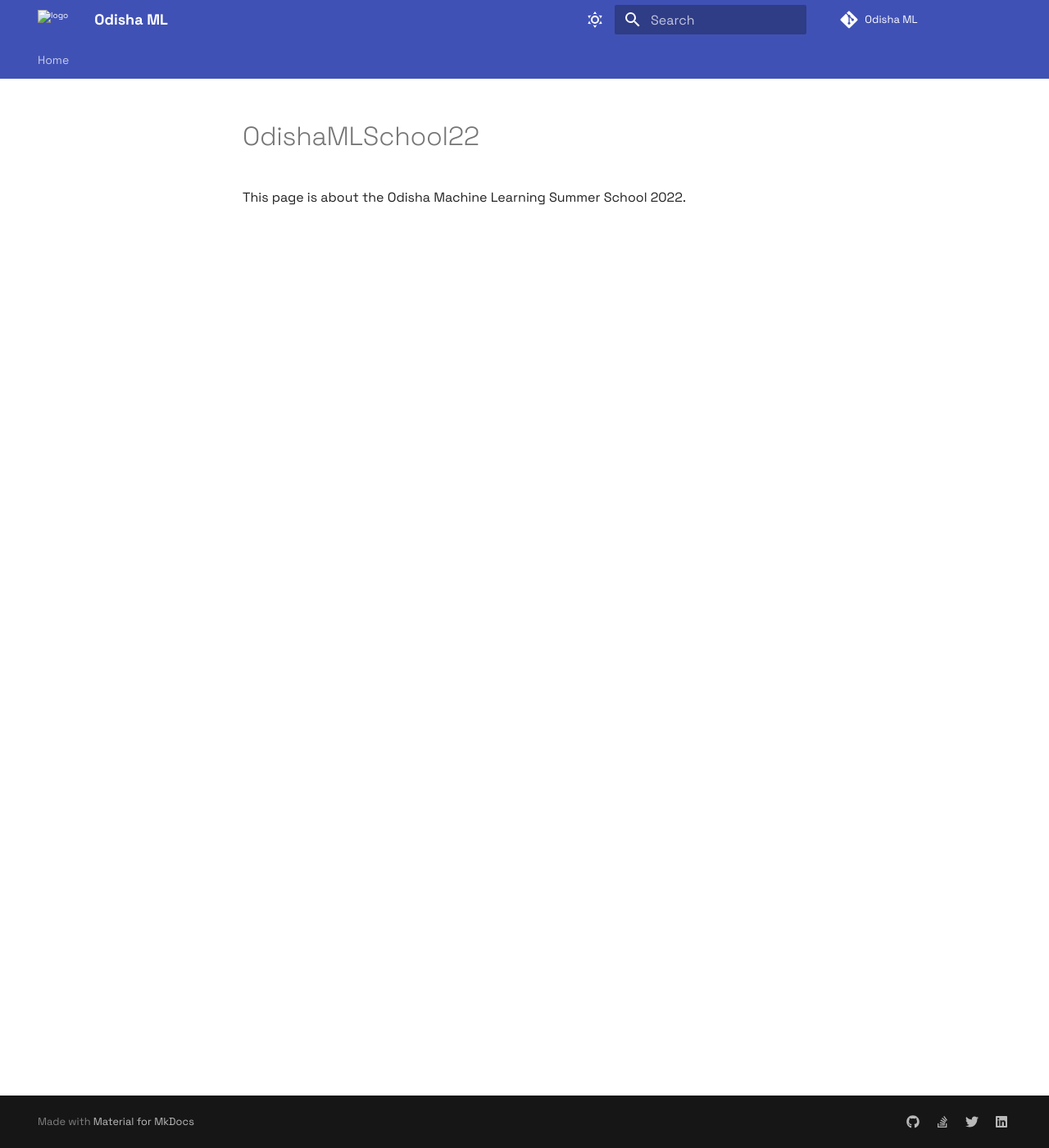
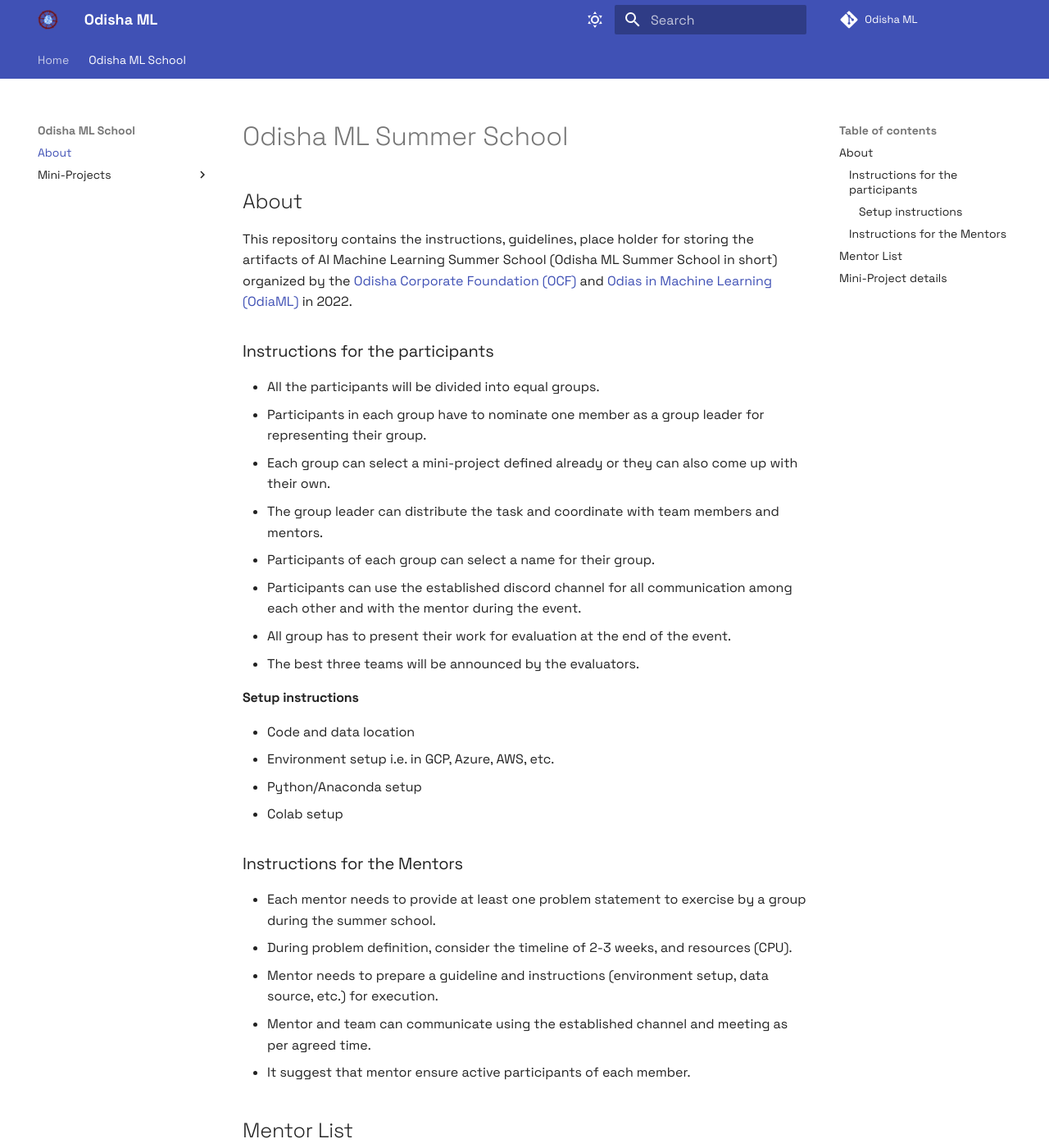
Before and after one commit to OdiaNLP/odianlp.github.io, an MkDocs documentation site: the page built from docs/OdishaMLSchool.md, in a window 1280 px wide and 1400 px high. Shown: the whole window at 82% size. Built offline with MkDocs 1.6.1 and Material for MkDocs 9.7.7, drawn with Linux system fonts in a browser that asks for light colours; comment, search, counter and statistics services are not loaded; some of the changed text lies outside the part shown.

Commit message:
feat(mini-project): mini project template added WIP.

```diff
--- a/docs/OdishaMLSchool.md
+++ b/docs/OdishaMLSchool.md
@@ -1,3 +1,54 @@
-# OdishaMLSchool22
+# Odisha ML Summer School
 
-This page is about the Odisha Machine Learning Summer School 2022.
+## About
+This repository contains the instructions, guidelines, place holder for storing the artifacts of AI Machine Learning Summer School (Odisha ML Summer School in short) organized by the <a href="https://www.ocfodisha.org/">Odisha Corporate Foundation (OCF)</a>  and <a href="https://www.odisha.ml/">Odias in Machine Learning (OdiaML)</a> in 2022.
+
+### Instructions for the participants
+* All the participants will be divided into equal groups.
+* Participants in each group have to nominate one member as a group leader for representing their group.
+* Each group can select a mini-project defined already or they can also come up with their own.
+* The group leader can distribute the task and coordinate with team members and mentors.
+* Participants of each group can select a name for their group.
+* Participants can use the established discord channel for all communication among each other and with the mentor during the event.
+* All group has to present their work for evaluation at the end of the event.
+* The best three teams will be announced by the evaluators.
+
+#### Setup instructions
+
+* Code and data location
+* Environment setup i.e. in GCP, Azure, AWS, etc.
+* Python/Anaconda setup
+* Colab setup
+
+### Instructions for the Mentors
+* Each mentor needs to provide at least one problem statement to exercise by a group during the summer school.
+* During problem definition, consider the timeline of 2-3 weeks, and resources (CPU).
+* Mentor needs to prepare a guideline and instructions (environment setup, data source, etc.) for execution.
+* Mentor and team can communicate using the established channel and meeting as per agreed time.
+* It suggest that mentor ensure active participants of each member.
+
+## Mentor List
+* Mr. Soumendra Sahoo (NLP)
+* Mr. Subhadadarshi Panda (NLP - Machine Translation)
+* Dr. Shantipriya Parida (NLP - Machine Translation, Topic Modeling, Text Summarization, Language Detection)
+* Mrs. Kusumlata Patiyal (NLP - Mention Detection, Co-reference Resoultion)
+* Mr. Sambit Sekhar (NLP - Recommendation Engine)
+* Mr.  Abhijeet Parida (Computer Vision)
+* Prof. Peeta Basa Pati (Image Processing)
+* Dr. Ravi Shankar Prasad (Speech Processing)
+* Mr. Sakyasingha Mohapatra (Robotics)
+* Mr. Prabhu Teja (Deep Learning)
+
+
+## Mini-Project details
+
+1. [Mini-Project-1](#mini-projects/mini-project-1/mp1_readme/)
+2. [Mini-Project-2](https://github.com/odisha-ml/odisha-ml.github.io/tree/master/docs/mini-projects/mini-project-2)
+3. [Mini-Project-3](https://github.com/odisha-ml/odisha-ml.github.io/tree/master/docs/mini-projects/mini-project-3)
+4. [Mini-Project-4](https://github.com/odisha-ml/odisha-ml.github.io/tree/master/docs/mini-projects/mini-project-4)
+5. [Mini-Project-5](https://github.com/odisha-ml/odisha-ml.github.io/tree/master/docs/mini-projects/mini-project-5)
+6. [Mini-Project-6](https://github.com/odisha-ml/odisha-ml.github.io/tree/master/docs/mini-projects/mini-project-6)
+7. [Mini-Project-7](https://github.com/odisha-ml/odisha-ml.github.io/tree/master/docs/mini-projects/mini-project-7)
+8. [Mini-Project-8](https://github.com/odisha-ml/odisha-ml.github.io/tree/master/docs/mini-projects/mini-project-8)
+9. [Mini-Project-9](https://github.com/odisha-ml/odisha-ml.github.io/tree/master/docs/mini-projects/mini-project-9)
+10. [Mini-Project-10](https://github.com/odisha-ml/odisha-ml.github.io/tree/master/docs/mini-projects/mini-project-10)
--- a/mkdocs.yml
+++ b/mkdocs.yml
@@ -29,7 +29,7 @@
     - navigation.top
     - navigation.tabs
     - tabs
-    - toc.integrate
+    # - toc.integrate  Uncommenting this makes one side ToC
   palette:
   - scheme: default
     primary: indigo
@@ -97,20 +97,20 @@
 
 # Customization
 extra:
-  homepage: https://www.mte2o.com
+  homepage: https://www.odisha.ml
   analytics:
     provider: google
     property: G-6V5C6Z523T
 
   social:
     - icon: fontawesome/brands/github
-      link: https://github.com/OdiaNLP
-    - icon: fontawesome/brands/stack-overflow
-      link: https://stackoverflow.com/users/5014656/soumendra?tab=profile
+      link: https://github.com/odisha-ml
     - icon: fontawesome/brands/twitter
-      link: https://twitter.com/soumendra_ks
+      link: https://twitter.com/odias_in_ml
     - icon: fontawesome/brands/linkedin
-      link: https://linkedin.com/in/soumendrakumarsahoo/
+      link: https://www.linkedin.com/groups/8973063/
+    - icon: fontawesome/brands/youtube
+      link: https://www.youtube.com/channel/UCaoGfM_49C8kcKqyTh-fr6Q/
 
 extra_javascript:
   - https://cdnjs.cloudflare.com/ajax/libs/tablesort/5.2.1/tablesort.min.js
@@ -119,3 +119,16 @@
 nav:
   - Home:
     - About: index.md
+  - Odisha ML School:
+    - About: OdishaMLSchool.md
+    - Mini-Projects:
+      - MiniProject1: mini-projects/mini-project-1/mp1_readme.md
+      - MiniProject2: mini-projects/mini-project-2/mp2_readme.md
+      - MiniProject3: mini-projects/mini-project-3/mp3_readme.md
+      - MiniProject4: mini-projects/mini-project-4/mp4_readme.md
+      - MiniProject5: mini-projects/mini-project-5/mp5_readme.md
+      - MiniProject6: mini-projects/mini-project-6/mp6_readme.md
+      - MiniProject7: mini-projects/mini-project-7/mp7_readme.md
+      - MiniProject8: mini-projects/mini-project-8/mp8_readme.md
+      - MiniProject9: mini-projects/mini-project-9/mp9_readme.md
+      - MiniProject10: mini-projects/mini-project-10/mp10_readme.md
```
Also changed, not shown: README.md (+1 -47 lines), docs/index.md (+1 -1 lines), docs/images/logo.png (added), docs/mini-projects/mini-project-1/mp1_readme.md (renamed from docs/mini-projects/mini-project-1/readme.md), docs/mini-projects/mini-project-10/mp10_readme.md (renamed from docs/mini-projects/mini-project-10/readme.md), docs/mini-projects/mini-project-2/mp2_readme.md (renamed from docs/mini-projects/mini-project-2/readme.md), docs/mini-projects/mini-project-3/mp3_readme.md (renamed from docs/mini-projects/mini-project-3/readme.md), docs/mini-projects/mini-project-4/mp4_readme.md (renamed from docs/mini-projects/mini-project-4/readme.md), docs/mini-projects/mini-project-5/mp5_readme.md (renamed from docs/mini-projects/mini-project-5/readme.md), docs/mini-projects/mini-project-6/mp6_readme.md (renamed from docs/mini-projects/mini-project-6/readme.md), docs/mini-projects/mini-project-7/mp7_readme.md (renamed from docs/mini-projects/mini-project-7/readme.md), docs/mini-projects/mini-project-8/mp8_readme.md (renamed from docs/mini-projects/mini-project-8/readme.md), docs/mini-projects/mini-project-9/mp9_readme.md (renamed from docs/mini-projects/mini-project-9/readme.md).
